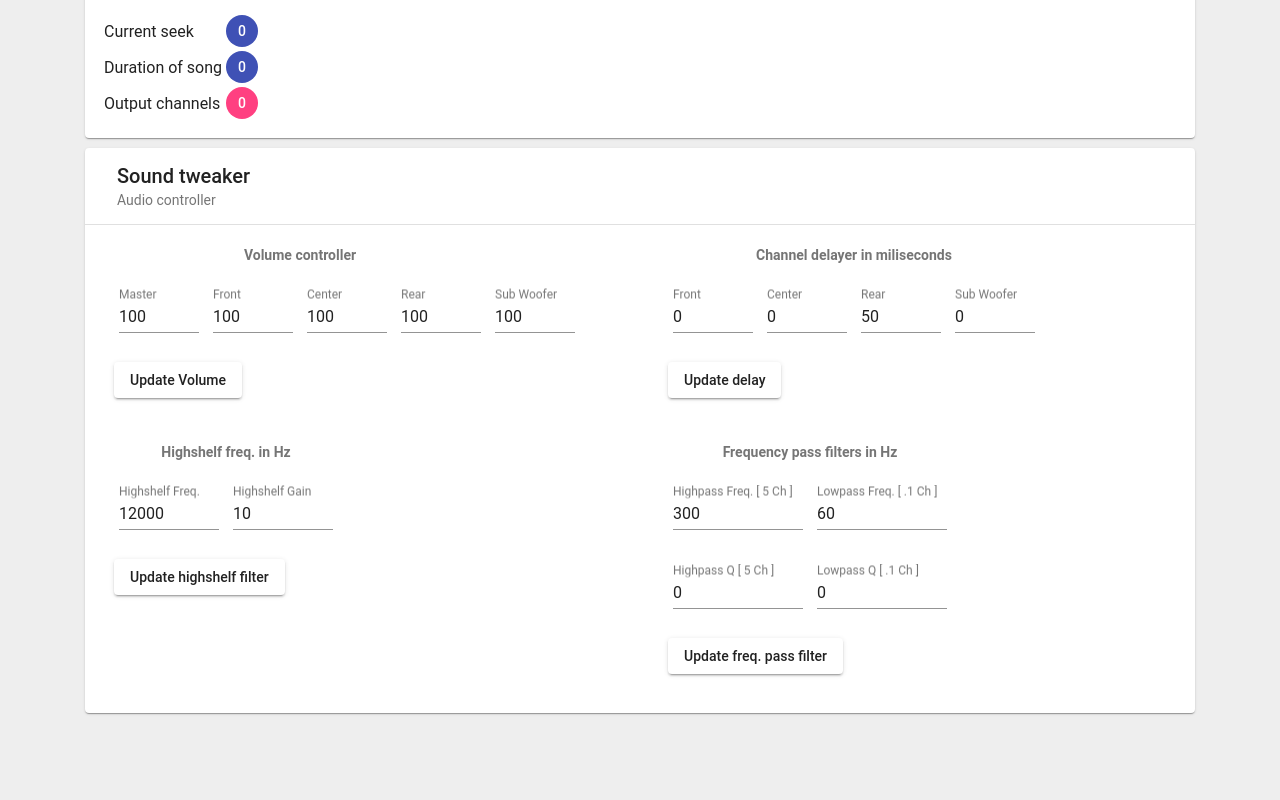
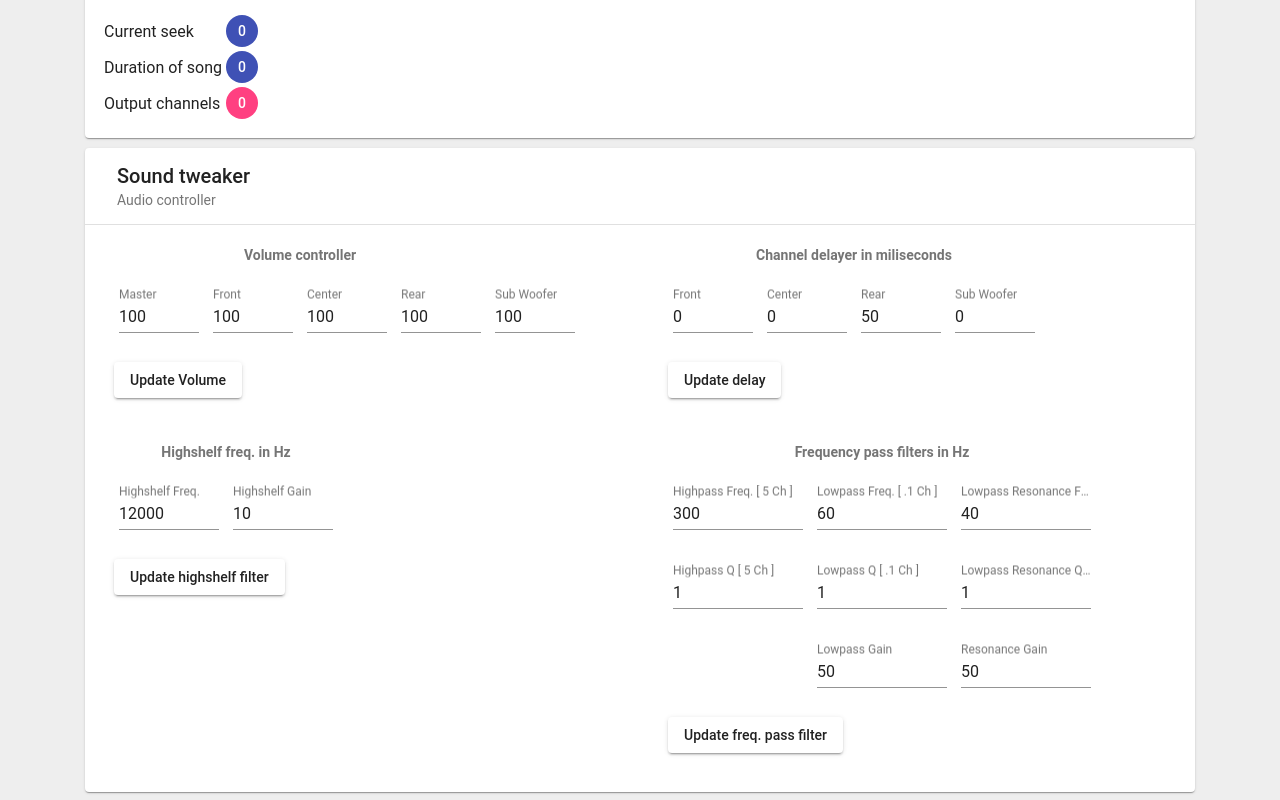
Before and after one commit to avinashmanohar/advancedaudioplayer, an Angular app: page / in a window 1280 px wide. Shown: the part 309-1109 px from the top of the page. Before the commit the page ends 1030 px from the top, so only its background shows below. Built offline with nearby package versions, Linux system fonts and the light colour scheme.

Commit message:
Tried to put extra low pass filter for subwoofer

```diff
--- a/src/app/app.component.html
+++ b/src/app/app.component.html
@@ -208,7 +208,7 @@
           <div class="col">
             <table style="margin:20px 10px;">
               <tr>
-                <th colspan="2">
+                <th colspan="3">
                   <mat-card-subtitle>Frequency pass filters in Hz</mat-card-subtitle>
                 </th>
               </tr>
@@ -225,6 +225,12 @@
                       [(ngModel)]="lowPassFreq" [ngModelOptions]="{standalone: true}">
                   </mat-form-field>
                 </td>
+                <td>
+                  <mat-form-field style="width: 130px;margin: 5px;">
+                    <input matInput #message maxlength="256" placeholder="Lowpass Resonance Freq. [ .1 Ch ]"
+                      type="number" [(ngModel)]="lowPassResonanceFreq" [ngModelOptions]="{standalone: true}">
+                  </mat-form-field>
+                </td>
               </tr>
               <tr>
                 <td>
@@ -239,9 +245,30 @@
                       [(ngModel)]="lowPassQ" [ngModelOptions]="{standalone: true}">
                   </mat-form-field>
                 </td>
+                <td>
+                  <mat-form-field style="width: 130px;margin: 5px;">
+                    <input matInput #message maxlength="256" placeholder="Lowpass Resonance Q [ .1 Ch ]" type="number"
+                      [(ngModel)]="lowPassResonanceQ" [ngModelOptions]="{standalone: true}">
+                  </mat-form-field>
+                </td>
               </tr>
               <tr>
-                <td colspan="2">
+                <td>&nbsp;</td>
+                <td>
+                  <mat-form-field style="width: 130px;margin: 5px;">
+                    <input matInput #message maxlength="256" placeholder="Lowpass Gain" type="number"
+                      [(ngModel)]="subwooferLowPassGain" [ngModelOptions]="{standalone: true}">
+                  </mat-form-field>
+                </td>
+                <td>
+                  <mat-form-field style="width: 130px;margin: 5px;">
+                    <input matInput #message maxlength="256" placeholder="Resonance Gain" type="number"
+                      [(ngModel)]="subwooferLowPassResonanceGain" [ngModelOptions]="{standalone: true}">
+                  </mat-form-field>
+                </td>
+              </tr>
+              <tr>
+                <td colspan="3">
                   <button (click)="updateHighPassFilter()" mat-raised-button style="margin-right: 10px;">
                     Update freq. pass filter
                   </button>
--- a/src/app/app.component.ts
+++ b/src/app/app.component.ts
@@ -35,6 +35,9 @@ export class AppComponent implements OnInit {
   centerGain = 100;
   subwooferGain = 100;
 
+  subwooferLowPassGain = 50;
+  subwooferLowPassResonanceGain = 50;
+
   // Delay variables
   frontDelay = 0;
   centerDelay = 0;
@@ -43,9 +46,12 @@ export class AppComponent implements OnInit {
 
   // Filters variables
   lowPassFreq = 60;
-  lowPassQ = 0;
+  lowPassQ = 1;
+  lowPassResonanceFreq = 40;
+  lowPassResonanceQ = 1;
+
   highPassFreq = 300; // Hz
-  highPassQ = 0;
+  highPassQ = 1;
 
   highShelfFreq = 12000; // Hz
   highShelfGain = 10; // Hz
@@ -156,6 +162,12 @@ export class AppComponent implements OnInit {
     this.audio.highPassFreq = this.highPassFreq;
     this.audio.lowPassQ = this.lowPassQ;
     this.audio.highPassQ = this.highPassQ;
+
+    // New
+    this.audio.lowPassResonanceFreq = this.lowPassResonanceFreq;
+    this.audio.lowPassResonanceQ = this.lowPassResonanceQ;
+    this.audio.subwooferLowPassGain = this.subwooferLowPassGain;
+    this.audio.subwooferLowPassResonanceGain = this.subwooferLowPassResonanceGain;
     this.audio.updateHighPassFilter();
   }
 
--- a/src/app/shared/audio.service.ts
+++ b/src/app/shared/audio.service.ts
@@ -27,6 +27,9 @@ export class AudioService {
   private gainSL: GainNode;
   private gainSR: GainNode;
 
+  private gainLowPassSW: GainNode;
+  private gainLowPassResonanceSW: GainNode;
+
   private delayL: DelayNode;
   private delayR: DelayNode;
   private delayC: DelayNode;
@@ -40,6 +43,7 @@ export class AudioService {
   private filterHighPassSL: BiquadFilterNode;
   private filterHighPassSR: BiquadFilterNode;
   private filterLowPassSW: BiquadFilterNode;
+  private filterLowPassSWResonance: BiquadFilterNode;
 
   private filterHighShelfL: BiquadFilterNode;
   private filterHighShelfR: BiquadFilterNode;
@@ -60,6 +64,9 @@ export class AudioService {
   public centerGain = 100;
   public subwooferGain = 100;
 
+  public subwooferLowPassGain = 50;
+  public subwooferLowPassResonanceGain = 50;
+
   // Delay variables
   public frontDelay = 0 / 1000;
   public surroundDelay = 50 / 1000;
@@ -68,11 +75,14 @@ export class AudioService {
 
   // Filger variables
   public highPassFreq = 300;
-  public highPassQ = 0;
+  public highPassQ = 1;
   public lowPassFreq = 60;
-  public lowPassQ = 0;
+  public lowPassQ = 1;
   public highShelfFreq = 12000;
   public highShelfGain = 10;
+
+  public lowPassResonanceFreq = 40;
+  public lowPassResonanceQ = 1;
 
   playSound(url: string, position: number) {
     this.http.get(url, {
@@ -145,6 +155,9 @@ export class AudioService {
     this.gainSL = this.context.createGain();
     this.gainSR = this.context.createGain();
 
+    this.gainLowPassSW = this.context.createGain();
+    this.gainLowPassResonanceSW = this.context.createGain();
+
     this.delayL = this.context.createDelay();
     this.delayR = this.context.createDelay();
     this.delayC = this.context.createDelay();
@@ -165,6 +178,7 @@ export class AudioService {
     this.filterHighShelfSR = this.context.createBiquadFilter();
 
     this.filterLowPassSW = this.context.createBiquadFilter();
+    this.filterLowPassSWResonance = this.context.createBiquadFilter();
     // Required stuff start ends
 
     // start connecting
@@ -223,7 +237,13 @@ export class AudioService {
     this.updateDelay();
 
 
-    this.delaySW.connect(this.filterLowPassSW);
+    this.delaySW.connect(this.gainLowPassSW);
+    this.delaySW.connect(this.gainLowPassResonanceSW);
+
+    this.gainLowPassSW.connect(this.filterLowPassSW);
+    this.gainLowPassResonanceSW.connect(this.filterLowPassSWResonance);
+
+
 
     this.delayL.connect(this.filterHighShelfL);
     this.delayR.connect(this.filterHighShelfR);
@@ -249,6 +269,7 @@ export class AudioService {
     this.filterHighPassR.connect(merger, 0, 1); // Right
     this.filterHighPassC.connect(merger, 0, 2); // Center
     this.filterLowPassSW.connect(merger, 0, 3); // Sub Woofer
+    this.filterLowPassSWResonance.connect(merger, 0, 3); // Sub Woofer
     this.filterHighPassSL.connect(merger, 0, 4); // Surround Left
     this.filterHighPassSR.connect(merger, 0, 5); // Surround Right
 
@@ -326,6 +347,13 @@ export class AudioService {
     this.filterLowPassSW.type = 'lowpass'; // For subwoofer
     this.filterLowPassSW.frequency.value = this.lowPassFreq;
     this.filterLowPassSW.Q.value = this.lowPassQ;
+    this.gainLowPassSW.gain.value = this.subwooferLowPassGain / 100;
+
+
+    this.filterLowPassSWResonance.type = 'lowpass'; // For subwoofer
+    this.filterLowPassSWResonance.frequency.value = this.lowPassResonanceFreq;
+    this.filterLowPassSWResonance.Q.value = this.lowPassResonanceQ;
+    this.gainLowPassResonanceSW.gain.value = this.subwooferLowPassResonanceGain / 100;
 
     this.filterHighPassL.type = 'highpass';
     this.filterHighPassL.frequency.value = this.highPassFreq; // Hz;
@@ -371,7 +399,7 @@ export class AudioService {
   updateGain() {
     this.allGain.gain.value = this.masterGain / 100;
     this.gainL.gain.value = this.frontGain / 100;
-    this.gainR.gain.value = this.frontGain / 100
+    this.gainR.gain.value = this.frontGain / 100;
     this.gainC.gain.value = this.centerGain / 100;
     this.gainSW.gain.value = this.subwooferGain / 100;
     this.gainSL.gain.value = this.surroundGain / 100;
```
